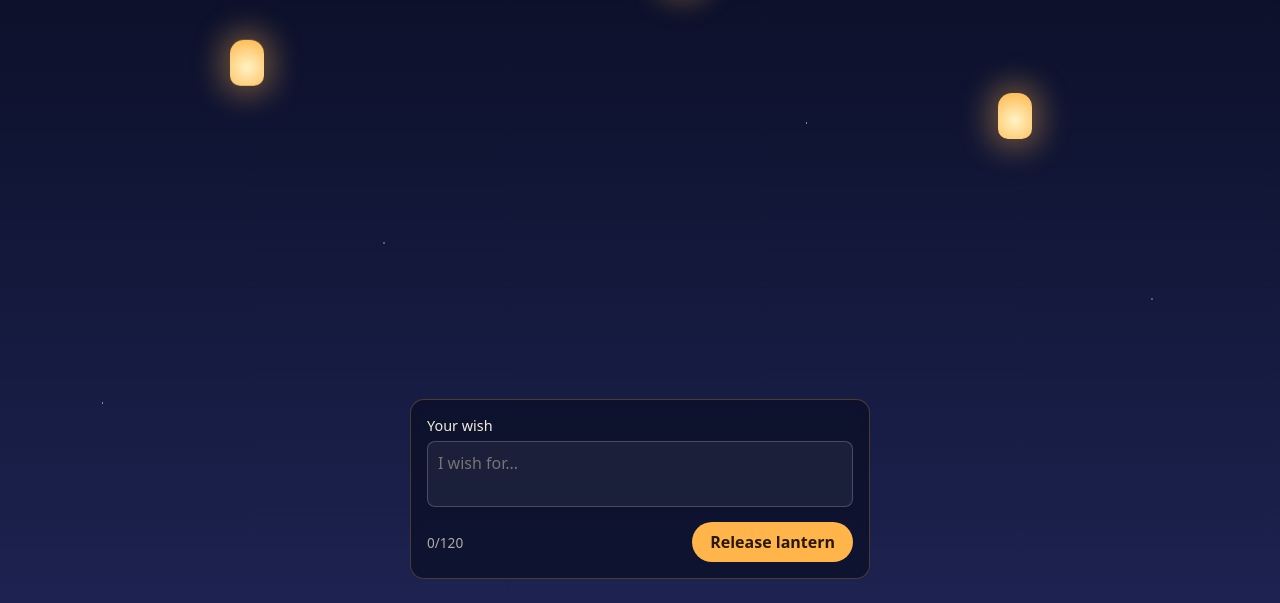
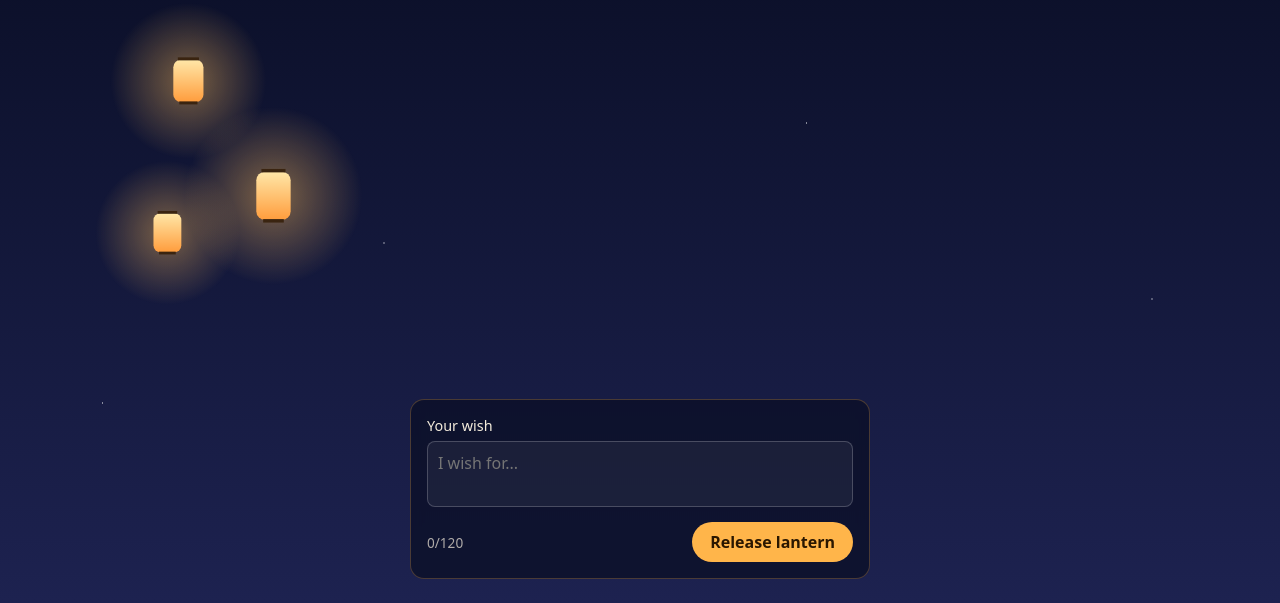
Before and after one commit to Debashnu/lantern-sky, a website: page public/index.html in a window 1280 px wide. Shown: the part 197-800 px from the top of the page. Drawn offline with Linux system fonts and the light colour scheme.

Commit message:
Phase 2: canvas lanterns

```diff
--- a/public/app.js
+++ b/public/app.js
@@ -1,14 +1,137 @@
+const canvas = document.querySelector("#canvas");
+const ctx = canvas.getContext("2d");
 const form = document.querySelector("#wishForm");
 const wish = document.querySelector("#wish");
 const count = document.querySelector("#count");
 
-// Show how many characters are left to use
+const calm = matchMedia("(prefers-reduced-motion: reduce)").matches;
+const rand = (min, max) => min + Math.random() * (max - min);
+
+let w, h;
+function resize() {
+  const dpr = window.devicePixelRatio || 1;
+  w = innerWidth;
+  h = innerHeight;
+  canvas.width = w * dpr;
+  canvas.height = h * dpr;
+  ctx.setTransform(dpr, 0, 0, dpr, 0, 0);
+}
+addEventListener("resize", resize);
+resize();
+
+// ---- Lanterns ----
+const lanterns = [];
+let hovered = null;
+
+function makeLantern(text, x, y) {
+  return {
+    text,
+    x: x ?? rand(60, w - 60),
+    y: y ?? rand(h * 0.15, h * 0.75),
+    speed: rand(0.15, 0.4) * (calm ? 0.2 : 1),
+    sway: rand(0, Math.PI * 2),
+    swaySpeed: rand(0.008, 0.016) * (calm ? 0.2 : 1),
+    size: rand(26, 38),
+    flicker: rand(0, 6),
+  };
+}
+
+["I wish for a quiet morning", "May everyone get home safe tonight", "I hope my plant survives this week"]
+  .forEach((text) => lanterns.push(makeLantern(text)));
+
+const posX = (l) => l.x + Math.sin(l.sway) * 18;
+
+function drawLantern(l, t) {
+  const x = posX(l), y = l.y, s = l.size;
+  const flick = 0.85 + 0.15 * Math.sin(t / 200 + l.flicker);
+
+  // soft glow around the lantern
+  const glow = ctx.createRadialGradient(x, y, 2, x, y, s * 2.6);
+  glow.addColorStop(0, `rgba(255, 190, 90, ${0.55 * flick})`);
+  glow.addColorStop(1, "rgba(255, 190, 90, 0)");
+  ctx.fillStyle = glow;
+  ctx.fillRect(x - s * 3, y - s * 3, s * 6, s * 6);
+
+  // lantern body
+  const body = ctx.createLinearGradient(0, y - s * 0.7, 0, y + s * 0.7);
+  body.addColorStop(0, "#ffe7a8");
+  body.addColorStop(1, "#ff9d3d");
+  ctx.fillStyle = body;
+  ctx.beginPath();
+  ctx.roundRect(x - s / 2, y - s * 0.7, s, s * 1.4, s * 0.25);
+  ctx.fill();
+
+  // dark top and bottom caps
+  ctx.fillStyle = "#3a2410";
+  ctx.fillRect(x - s * 0.35, y - s * 0.78, s * 0.7, s * 0.1);
+  ctx.fillRect(x - s * 0.3, y + s * 0.68, s * 0.6, s * 0.1);
+}
+
+function wrap(text, max = 22) {
+  const lines = [];
+  let line = "";
+  for (const word of text.split(" ")) {
+    if ((line + " " + word).trim().length > max) {
+      lines.push(line);
+      line = word;
+    } else {
+      line = (line + " " + word).trim();
+    }
+  }
+  lines.push(line);
+  return lines;
+}
+
+function drawWish(l) {
+  const lines = wrap(l.text);
+  const x = posX(l), y = l.y + l.size * 1.4;
+  ctx.font = "14px system-ui, sans-serif";
+  ctx.textAlign = "center";
+  const boxW = Math.max(...lines.map((line) => ctx.measureText(line).width)) + 20;
+  const boxH = lines.length * 18 + 14;
+  ctx.fillStyle = "rgba(10, 14, 36, 0.85)";
+  ctx.beginPath();
+  ctx.roundRect(x - boxW / 2, y, boxW, boxH, 10);
+  ctx.fill();
+  ctx.fillStyle = "#f4ecdc";
+  lines.forEach((line, i) => ctx.fillText(line, x, y + 22 + i * 18));
+}
+
+function animate(t) {
+  ctx.clearRect(0, 0, w, h);
+  for (const l of lanterns) {
+    l.y -= l.speed;
+    l.sway += l.swaySpeed;
+    if (l.y < -80) {          // floated off the top: come back from below
+      l.y = h + 80;
+      l.x = rand(60, w - 60);
+    }
+    drawLantern(l, t);
+  }
+  if (hovered) drawWish(hovered);
+  requestAnimationFrame(animate);
+}
+requestAnimationFrame(animate);
+
+// ---- Mouse and touch: point at a lantern to read its wish ----
+function pick(e) {
+  hovered = lanterns.find((l) => Math.hypot(e.clientX - posX(l), e.clientY - l.y) < l.size * 1.2) || null;
+  canvas.style.cursor = hovered ? "pointer" : "default";
+}
+canvas.addEventListener("pointermove", pick);
+canvas.addEventListener("pointerdown", pick);
+canvas.addEventListener("pointerleave", () => (hovered = null));
+
+// ---- The wish form ----
 wish.addEventListener("input", () => {
   count.textContent = wish.value.length;
 });
 
-// Phase 2 will turn this into a floating lantern. For now, just stop the page reloading.
 form.addEventListener("submit", (event) => {
   event.preventDefault();
-  console.log("Wish:", wish.value);
+  const text = wish.value.trim();
+  if (!text) return;
+  lanterns.push(makeLantern(text, w / 2 + rand(-40, 40), h - 150));
+  wish.value = "";
+  count.textContent = 0;
 });
--- a/public/index.html
+++ b/public/index.html
@@ -7,11 +7,8 @@
   <link rel="stylesheet" href="style.css">
 </head>
 <body>
-  <main class="sky" id="sky">
-    <!-- Sample lanterns. In phase 2, JavaScript will create these. -->
-    <div class="lantern" style="left:18%; top:30%; animation-delay:0s"></div>
-    <div class="lantern" style="left:52%; top:18%; animation-delay:-2s"></div>
-    <div class="lantern" style="left:78%; top:38%; animation-delay:-4s"></div>
+  <main class="sky">
+    <canvas id="canvas"></canvas>
   </main>
 
   <header class="intro">
--- a/public/style.css
+++ b/public/style.css
@@ -32,23 +32,17 @@ body {
     radial-gradient(1px 1px at 8% 75%, #fff, transparent);
 }
 
-/* A lantern: a glowing rounded shape that bobs gently */
-.lantern {
-  position: absolute;
-  width: 34px;
-  height: 46px;
-  border-radius: 14px 14px 10px 10px;
-  background: radial-gradient(circle at 50% 60%, #fff3c4, var(--glow));
-  box-shadow: 0 0 28px 10px var(--glow-soft);
-  animation: bob 6s ease-in-out infinite;
-}
-
-@keyframes bob {
-  50% { transform: translateY(-14px); }
+/* Lanterns are drawn on this canvas by app.js */
+canvas {
+  display: block;
+  width: 100%;
+  height: 100%;
 }
 
 .intro {
   position: relative;
+  z-index: 1;
+  pointer-events: none; /* let the mouse reach the lanterns underneath */
   text-align: center;
   padding: 8vh 20px 0;
 }
@@ -68,6 +62,7 @@ body {
   left: 50%;
   bottom: 24px;
   transform: translateX(-50%);
+  z-index: 2;
   width: min(460px, calc(100% - 32px));
   padding: 16px;
   border-radius: 14px;
@@ -113,7 +108,3 @@ button {
 }
 
 button:hover { filter: brightness(1.1); }
-
-@media (prefers-reduced-motion: reduce) {
-  .lantern { animation: none; }
-}
```
Also changed, not shown: package.json (added, +24 -0 lines), 1 other file.
